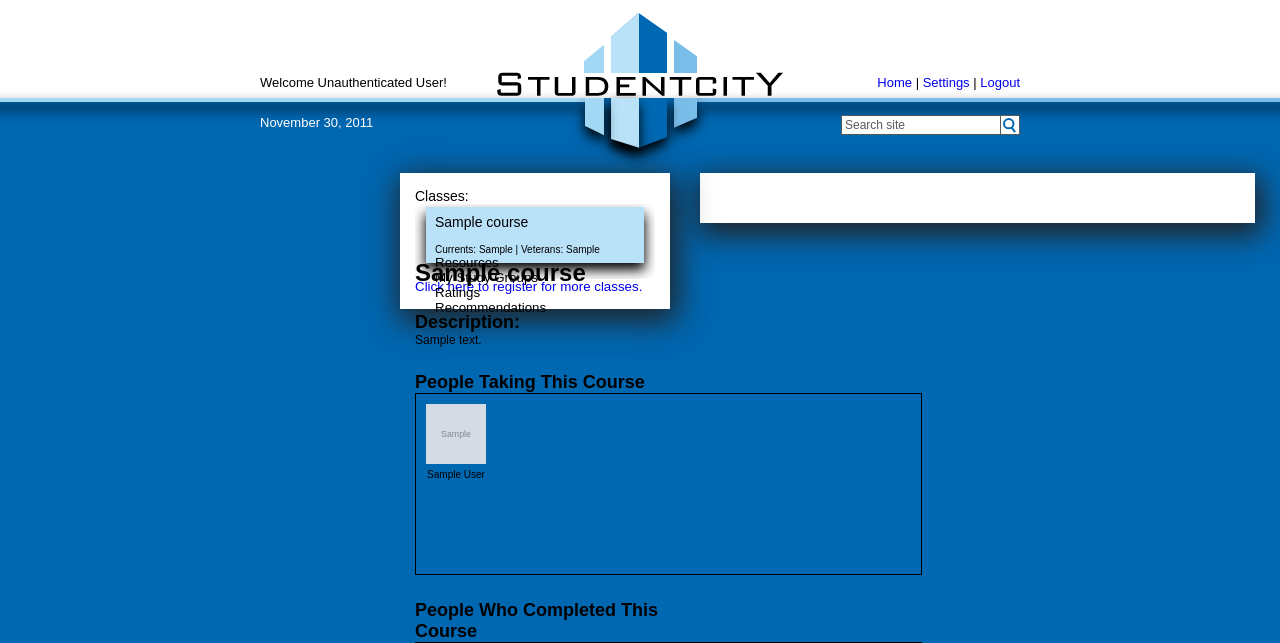
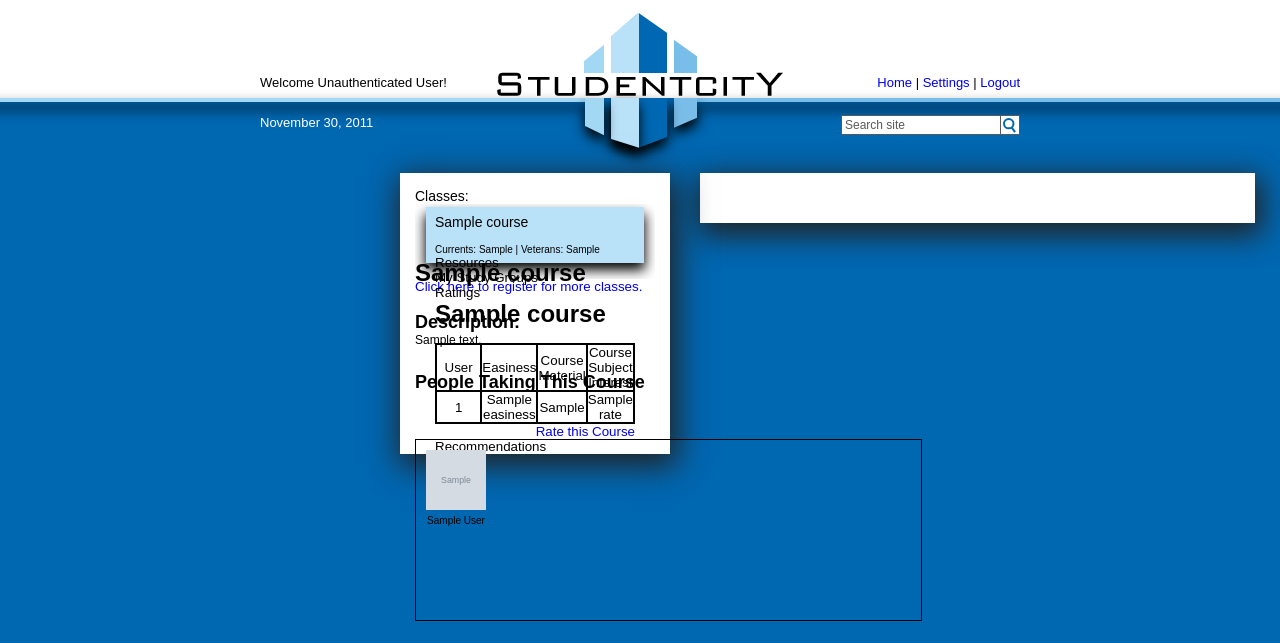
Before and after one commit to vamega/StudentCity, a Django app: template templates/profile/course_group.html in a window 1280 px wide. Shown: the top 643 px of the page. Run offline with Django 3.2, Linux system fonts and the light colour scheme; the template is opened without the code that fills it: most values are stand-ins (such as "Sample title", 1, 10 or a date in 2020); grey boxes marked "Sample" are stand-in pictures.

Commit message:
progress with ratings and recommendations

```diff
--- a/profile/urls.py
+++ b/profile/urls.py
@@ -11,4 +11,6 @@ urlpatterns = patterns('',
     (r'^/settings/edit_personal_info/', 'profile.views.edit_personal_info'),
     (r'^/settings/edit_privacy_settings/', 'profile.views.edit_privacy_settings'),
     (r'^/profile/(?P<student_id>\d+)/', 'profile.views.profile_page'),
+    (r'^/ratings/(?P<course_id>\d+)/', 'profile.views.ratings'),
+    (r'^/edit_ratings/', 'profile.views.edit_ratings'),
 )
--- a/templates/profile/base_with_classes.html
+++ b/templates/profile/base_with_classes.html
@@ -12,21 +12,36 @@
     {% endif %}
 {% endblock username %}
 
+{% block style %}
+   table, td, tr, th
+    {
+        border: 2px solid black;
+        width: 100%;
+        text-align: center;
+    }
+{% endblock style %}
+
 {% block script %}
     $(document).ready(function(){
         $('.course_tile h5').hide();
         $('.hidden').hide();
+        $('.ratings_class').hide();
 
-        $( ".course_tile" ).click( function () {
+        $( ".course_details" ).click( function () {
            $( ".course_tile" ).css( "background-image", "url(/static/images/course_tile.png)" );
            $( ".course_tile" ).css("height", "75px");
            $('.course_tile h5').hide();
-           $(this).css( "background-image", "url(/static/images/course_tile_long_courses.png)" );
-           $(this).css( "height", "135px");
-           $(this).find("h5").show();
+           $(this).parent().parent().css( "background-image", "url(/static/images/course_tile_long_courses.png)" );
+           $(this).parent().parent().css( "height", "135px");
+           $(this).parent().parent().find("h5").show();
 
-           var main_info = $(this).find(".hidden").html();
+           var main_info = $(this).parent().parent().find(".hidden").html();
            $("#right_side").html(main_info);
+         });
+
+         $( ".ratings_link").click( function () {
+           var ratings_info = $(this).find(".ratings_class").html();
+           $("#right_side").html(ratings_info);
          });
     });
 {% endblock script %}
@@ -41,9 +56,45 @@
         {% for course_detail in student.classes_current.all %}
             <div class="course_tile" id="{{ course_detail.course.course_code }}">
                 <div class="text">
-                    <h2>{{ course_detail.course.course_name }}</h2>
-                    <h6>Currents: {{ course_detail.get_num_current_students }} | Veterans: {{ course_detail.get_num_past_students }} </h6>
-                    <h5>Resources</h5><h5>My Study Groups</h5><h5>Ratings</h5><h5>Recommendations</h5>
+                    <div class="course_details">
+                         <h2>{{ course_detail.course.course_name }}</h2>
+                         <h6>Currents: {{ course_detail.get_num_current_students }} | Veterans: {{ course_detail.get_num_past_students }} </h6>
+                    </div>
+                    <div class="resources_link">
+                         <h5>Resources</h5>
+                    </div>
+                    <div class="my_study_group_link">
+                         <h5>My Study Groups</h5>
+                    </div>
+                    <div class="ratings_link">
+                         <h5>Ratings</h5>
+                         <div class="ratings_class">
+                              <h1 style="font-weight: bold; font-size: 24px;">{{ course_detail.course.course_name }}</h1>
+                              <br />
+                              <table>
+                              <tr>
+                              <th>User</th>
+                              <th>Easiness</th>
+                              <th>Course Material</th>
+                              <th>Course Subject Interest</th>
+                              </tr>
+                              {% for course in course_detail.course.coursedetail_set.all %}
+                                 {% for rate in course.ratings_set.all %}
+                                    <tr>
+                                    <td>{{ rate.rater.rcs_id }}</td>
+                                    <td>{{ rate.easiness }}</td>
+                                    <td>{{ rate.course_material }}</td>
+                                    <td>{{ rate.course_subject_interest }}</td>
+                                    </tr>
+                                 {% endfor %}
+                              {% endfor %}
+                              </table>
+                              <a href="/home/ratings/{{ course_detail.id }}" class="float_right button_input">Rate this Course</a>
+                         </div>
+                    </div>
+                    <div class="recommendations_link">
+                         <h5>Recommendations</h5>
+                    </div>
                 </div>
                 <div class="hidden" id="hide">
                     <h1 style="font-weight: bold; font-size: 24px;">{{ course_detail.course.course_name }}</h1>
--- a/templates/profile/settings.html
+++ b/templates/profile/settings.html
@@ -83,8 +83,6 @@
           <p>Separate interests and clubs by a ","</p>
      </div>
      <div id="privacy">
-
-
           <h2 class="main_heading">Privacy</h2>
           <form id="personal_info" method="POST" action="/home/settings/edit_privacy_settings/">
                 {% csrf_token %}
```
Also changed, not shown: profile/forms.py (+14 -4 lines), profile/models.py (+29 -0 lines), profile/views.py (+31 -0 lines), templates/profile/personal.html (+4 -5 lines), templates/profile/ratings.html (added, +14 -0 lines).
